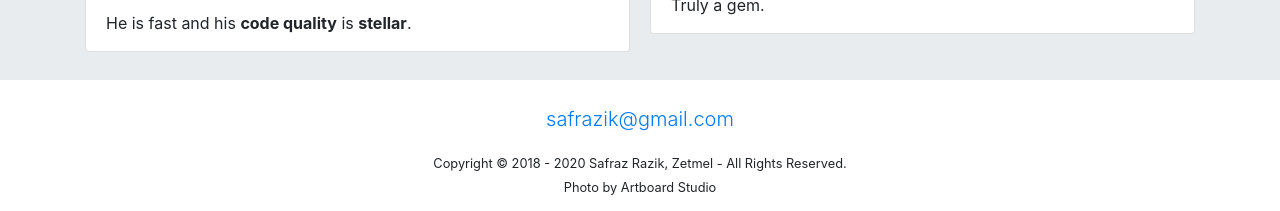
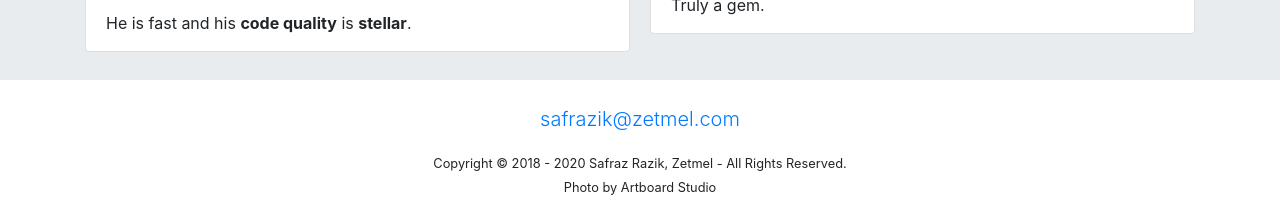
Before and after one commit to zetmel/zetmel.github.io, a Jekyll site: the page built from index.html, in a window 1280 px wide and 900 px high, scrolled down 712 px. Shown: the part 686-897 px from the top of the window. Built offline with Jekyll 4.4.1, drawn with Linux system fonts in a browser that asks for light colours.

Commit message:
Update index.html

```diff
--- a/index.html
+++ b/index.html
@@ -161,7 +161,7 @@ layout: home
   <div class="container text-center">
     <!-- <h1 class="display-4">Contact</h1> -->
     <p class="lead">
-      <a href="mailto:safrazik@gmail.com">safrazik@gmail.com</a>
+      <a href="mailto:safrazik@zetmel.com">safrazik@zetmel.com</a>
     </p>
 
     <p>
```
